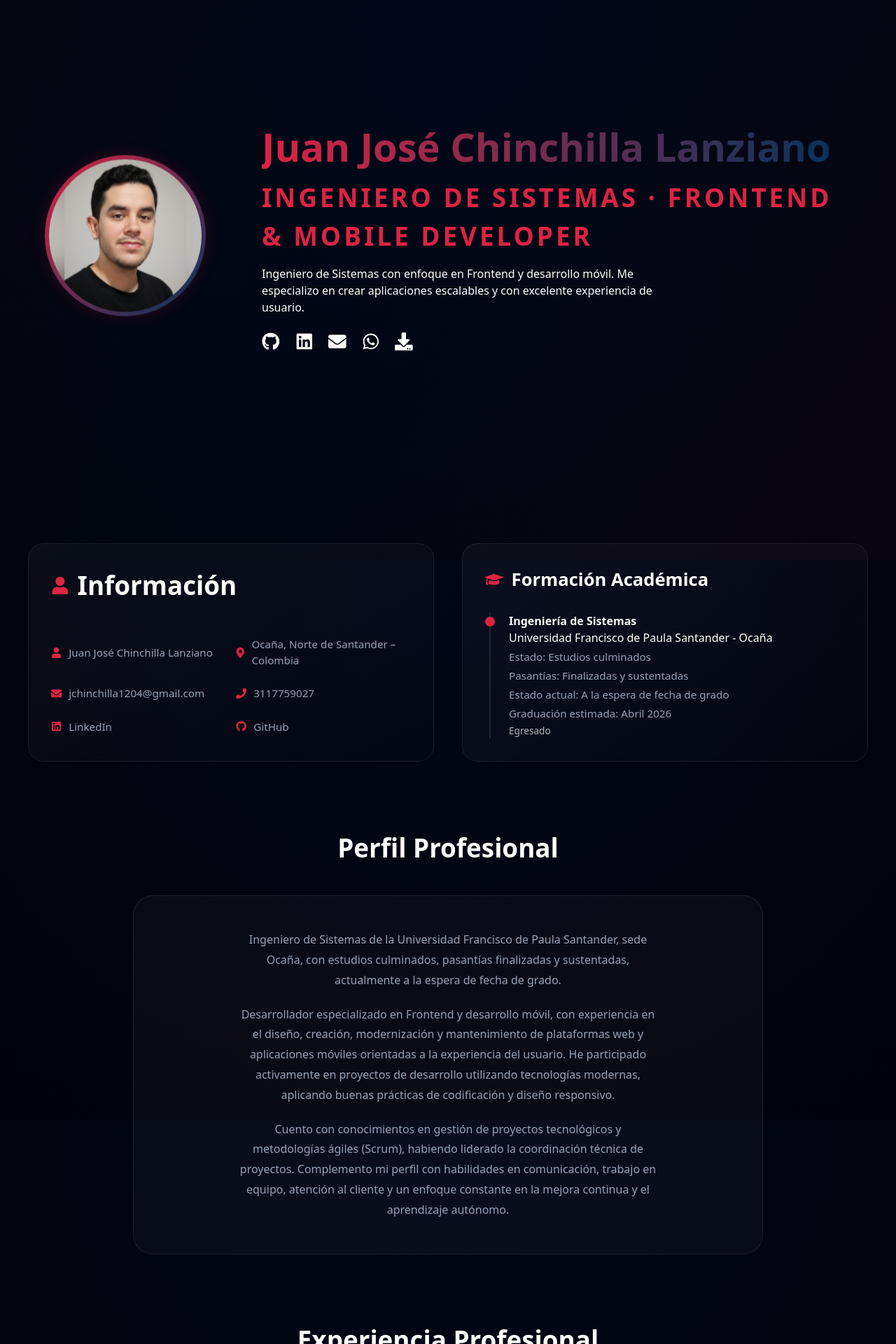
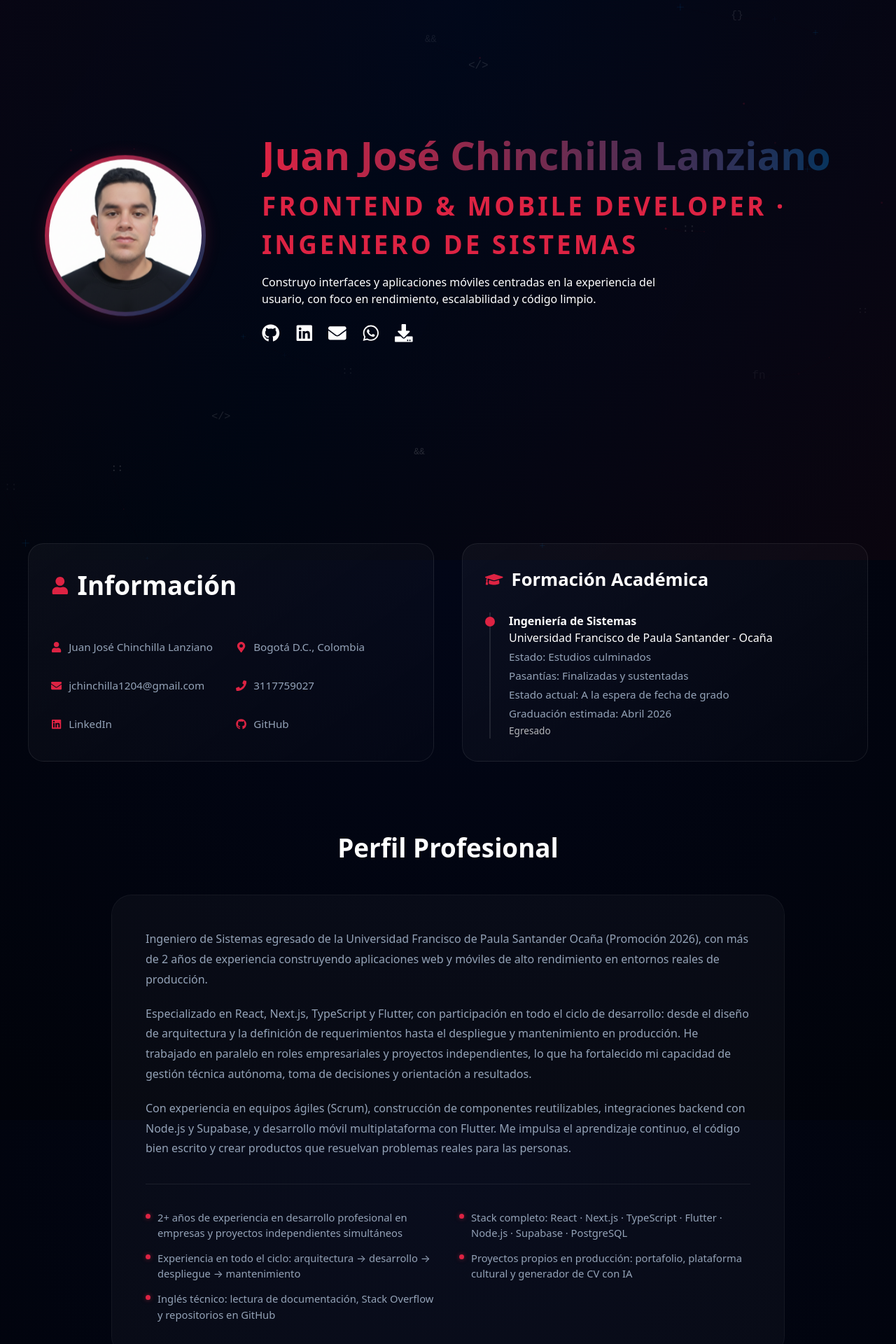
Before and after one commit to jjchinchillal/portafolio-ts, a React (Vite) app: page / in a window 1280 px wide. Shown: the top 1920 px of the page at 70% size. Built offline with nearby package versions, Linux system fonts and the light colour scheme.

Commit message:
Ajustes y Actualizaciones generales

```diff
--- a/src/App.tsx
+++ b/src/App.tsx
@@ -10,10 +10,12 @@ import Stack from "./sections/stack/stack";
 import Projects from "./sections/projects/projects";
 import Certifications from "./sections/certifications/certifications";
 import Contact from "./sections/contact/contact";
+import TextechBackground from "./components/ui/TechBackground";
 
 export default function App() {
   return (
     <div className="min-h-screen">
+      <TextechBackground />
 
       <main className="main-layout">
 
--- /dev/null
+++ b/src/components/ui/TechBackground.tsx
@@ -0,0 +1,146 @@
+import { useEffect, useRef } from "react";
+
+interface Particle {
+  x: number;
+  y: number;
+  vx: number;
+  vy: number;
+  size: number;
+  opacity: number;
+  type: "dot" | "cross" | "bracket";
+  char?: string;
+}
+
+const TECH_CHARS = ["</>", "{}", "[ ]", "=>", "&&", "||", "fn", "::"];
+const COLORS = [
+  "rgba(221, 35, 67,",
+  "rgba(0, 120, 200,",
+  "rgba(255,255,255,",
+];
+
+export default function TechBackground() {
+  const canvasRef = useRef<HTMLCanvasElement>(null);
+
+  useEffect(() => {
+    const canvas = canvasRef.current;
+    if (!canvas) return;
+    const ctx = canvas.getContext("2d");
+    if (!ctx) return;
+
+    let animId: number;
+    let particles: Particle[] = [];
+
+    /* ── tamaño ── */
+    const resize = () => {
+      canvas.width  = window.innerWidth;
+      canvas.height = window.innerHeight;
+    };
+    resize();
+    window.addEventListener("resize", resize);
+
+    /* ── crear partículas ── */
+    const COUNT = Math.min(38, Math.floor(window.innerWidth / 40));
+
+    for (let i = 0; i < COUNT; i++) {
+      const typeRoll = Math.random();
+      particles.push({
+        x:       Math.random() * window.innerWidth,
+        y:       Math.random() * window.innerHeight,
+        vx:      (Math.random() - 0.5) * 0.25,
+        vy:      (Math.random() - 0.5) * 0.25,
+        size:    Math.random() * 1.2 + 0.6,
+        opacity: Math.random() * 0.18 + 0.04,
+        type:    typeRoll < 0.5 ? "dot" : typeRoll < 0.75 ? "cross" : "bracket",
+        char:    TECH_CHARS[Math.floor(Math.random() * TECH_CHARS.length)],
+      });
+    }
+
+    /* ── líneas de conexión ── */
+    const MAX_DIST = 140;
+
+    const draw = () => {
+      ctx.clearRect(0, 0, canvas.width, canvas.height);
+
+      /* conexiones */
+      for (let i = 0; i < particles.length; i++) {
+        for (let j = i + 1; j < particles.length; j++) {
+          const dx = particles[i].x - particles[j].x;
+          const dy = particles[i].y - particles[j].y;
+          const dist = Math.sqrt(dx * dx + dy * dy);
+          if (dist < MAX_DIST) {
+            const alpha = (1 - dist / MAX_DIST) * 0.06;
+            ctx.beginPath();
+            ctx.strokeStyle = `rgba(221,35,67,${alpha})`;
+            ctx.lineWidth = 0.5;
+            ctx.moveTo(particles[i].x, particles[i].y);
+            ctx.lineTo(particles[j].x, particles[j].y);
+            ctx.stroke();
+          }
+        }
+      }
+
+      /* partículas */
+      particles.forEach((p) => {
+        const color = COLORS[Math.floor(Math.random() * 0.99 * COLORS.length)]; // estable por frame
+
+        if (p.type === "dot") {
+          ctx.beginPath();
+          ctx.arc(p.x, p.y, p.size, 0, Math.PI * 2);
+          ctx.fillStyle = `${COLORS[0]}${p.opacity})`;
+          ctx.fill();
+
+        } else if (p.type === "cross") {
+          /* pequeña cruz / plus */
+          const s = p.size * 3;
+          ctx.strokeStyle = `rgba(0,120,200,${p.opacity})`;
+          ctx.lineWidth = 0.8;
+          ctx.beginPath();
+          ctx.moveTo(p.x - s, p.y); ctx.lineTo(p.x + s, p.y);
+          ctx.moveTo(p.x, p.y - s); ctx.lineTo(p.x, p.y + s);
+          ctx.stroke();
+
+        } else {
+          /* texto tech */
+          ctx.font = `${Math.floor(p.size * 7 + 6)}px 'Courier New', monospace`;
+          ctx.fillStyle = `rgba(255,255,255,${p.opacity * 0.7})`;
+          ctx.fillText(p.char ?? "</>", p.x, p.y);
+        }
+
+        /* movimiento */
+        p.x += p.vx;
+        p.y += p.vy;
+
+        /* rebote en bordes */
+        if (p.x < 0 || p.x > canvas.width)  p.vx *= -1;
+        if (p.y < 0 || p.y > canvas.height) p.vy *= -1;
+      });
+
+      animId = requestAnimationFrame(draw);
+    };
+
+    /* ── prefers-reduced-motion ── */
+    const mq = window.matchMedia("(prefers-reduced-motion: reduce)");
+    if (!mq.matches) {
+      animId = requestAnimationFrame(draw);
+    }
+
+    return () => {
+      cancelAnimationFrame(animId);
+      window.removeEventListener("resize", resize);
+    };
+  }, []);
+
+  return (
+    <canvas
+      ref={canvasRef}
+      aria-hidden="true"
+      style={{
+        position: "fixed",
+        inset: 0,
+        zIndex: -1,
+        pointerEvents: "none",
+        opacity: 1,
+      }}
+    />
+  );
+}
--- a/src/data/experience.json
+++ b/src/data/experience.json
@@ -33,7 +33,7 @@
   {
     "company": "Proyecto Instituto Francés",
     "role": "Desarrollador de Software & Gestor de Proyecto",
-    "period": "Abril 2025 – Actualidad",
+    "period": "Abril 2025 – Mayo 2026 (En paralelo con empleo en Grupo Nagal)",
     "tasks": [
       "Desarrollo de plataforma web institucional para oferta de servicios de aprendizaje de idiomas.",
       "Implementación de interfaces modernas y responsivas enfocadas en UX.",
@@ -43,7 +43,7 @@
       "Coordinación del desarrollo inicial del aplicativo móvil (en construcción).",
       "Gestión del proyecto bajo metodologías ágiles con enfoque en escalabilidad."
     ],
-    "website": "https://www.institutofrances.org/",
+    "website": "https://test-institutofrances.vercel.app/inicio",
     "instagram": "https://www.instagram.com/institutofrances"
   }
 ]
--- a/src/data/personal.json
+++ b/src/data/personal.json
@@ -1,18 +1,23 @@
 {
   "name": "Juan José Chinchilla Lanziano",
-  "role": "Ingeniero de Sistemas · Frontend & Mobile Developer",
-  "tagline": "Ingeniero de Sistemas con enfoque en Frontend y desarrollo móvil. Me especializo en crear aplicaciones escalables y con excelente experiencia de usuario.",
+  "role": "Frontend & Mobile Developer · Ingeniero de Sistemas",
+  "tagline": "Construyo interfaces y aplicaciones móviles centradas en la experiencia del usuario, con foco en rendimiento, escalabilidad y código limpio.",
   "email": "jchinchilla1204@gmail.com",
   "phone": "3117759027",
-  "location": "Ocaña, Norte de Santander – Colombia",
+  "location": "Bogotá D.C., Colombia",
   "linkedin": "https://linkedin.com/in/juan-jose-chinchilla-lanziano-939328283",
   "github": "https://github.com/jjchinchillal",
   "whatsapp": "https://wa.me/573117759027",
   "title": "Perfil Profesional",
   "summary": [
-    "Ingeniero de Sistemas de la Universidad Francisco de Paula Santander, sede Ocaña, con estudios culminados, pasantías finalizadas y sustentadas, actualmente a la espera de fecha de grado.",
-    "Desarrollador especializado en Frontend y desarrollo móvil, con experiencia en el diseño, creación, modernización y mantenimiento de plataformas web y aplicaciones móviles orientadas a la experiencia del usuario. He participado activamente en proyectos de desarrollo utilizando tecnologías modernas, aplicando buenas prácticas de codificación y diseño responsivo.",
-    "Cuento con conocimientos en gestión de proyectos tecnológicos y metodologías ágiles (Scrum), habiendo liderado la coordinación técnica de proyectos. Complemento mi perfil con habilidades en comunicación, trabajo en equipo, atención al cliente y un enfoque constante en la mejora continua y el aprendizaje autónomo."
-  ]
-
+    "Ingeniero de Sistemas egresado de la Universidad Francisco de Paula Santander Ocaña (Promoción 2026), con más de 2 años de experiencia construyendo aplicaciones web y móviles de alto rendimiento en entornos reales de producción.",
+    "Especializado en React, Next.js, TypeScript y Flutter, con participación en todo el ciclo de desarrollo: desde el diseño de arquitectura y la definición de requerimientos hasta el despliegue y mantenimiento en producción. He trabajado en paralelo en roles empresariales y proyectos independientes, lo que ha fortalecido mi capacidad de gestión técnica autónoma, toma de decisiones y orientación a resultados.",
+    "Con experiencia en equipos ágiles (Scrum), construcción de componentes reutilizables, integraciones backend con Node.js y Supabase, y desarrollo móvil multiplataforma con Flutter. Me impulsa el aprendizaje continuo, el código bien escrito y crear productos que resuelvan problemas reales para las personas."
+  ],
+  "highlights": [
+    "2+ años de experiencia en desarrollo profesional en empresas y proyectos independientes simultáneos",
+    "Stack completo: React · Next.js · TypeScript · Flutter · Node.js · Supabase · PostgreSQL",
+    "Experiencia en todo el ciclo: arquitectura → desarrollo → despliegue → mantenimiento",
+    "Proyectos propios en producción: portafolio, plataforma cultural y generador de CV con IA",
+    "Inglés técnico: lectura de documentación, Stack Overflow y repositorios en GitHub"  ]
 }
--- a/src/sections/hero/hero.tsx
+++ b/src/sections/hero/hero.tsx
@@ -1,5 +1,5 @@
 import "./hero.css";
-import profileImg from "../../assets/images/Profile.webp";
+import profileImg from "../../assets/images/Perfil.png";
 import cvPdf from "../../assets/doc/CV-Juan-Jose-Chinchilla.pdf";
 
 import {
--- a/src/sections/profile/profile.css
+++ b/src/sections/profile/profile.css
@@ -9,7 +9,6 @@
 .profile-inner {
   max-width: 1200px;
   margin: 0 auto;
-
   display: flex;
   flex-direction: column;
   align-items: center;
@@ -22,51 +21,90 @@
 .profile-title {
   text-align: center;
   margin-bottom: 40px;
-
   font-size: clamp(1.8rem, 3vw, 2.3rem);
   font-weight: 700;
   color: var(--text-main);
 }
 
-/* =====================
-   BURBUJA
-===================== */
 
 .profile-bubble {
   width: 100%;
-  max-width: 900px;
+  max-width: 960px;
   padding: 48px;
   border-radius: 28px;
   background: var(--bg-card);
-  border: 1px solid var(--border-soft);
+  box-shadow: 0 0 0 1px var(--border-soft);
   backdrop-filter: blur(16px);
-
+  display: flex;
+  flex-direction: column;
+  gap: 0;
   transition: transform 0.3s ease, box-shadow 0.3s ease;
 }
 
 .profile-bubble:hover {
   transform: translateY(-6px);
-  box-shadow: 0 20px 50px rgba(0, 0, 0, 0.25);
+  box-shadow:
+    0 0 0 1px rgba(221, 35, 67, 0.3),
+    0 20px 50px rgba(0, 0, 0, 0.25);
 }
 
 /* =====================
-   CONTENIDO
+   CONTENIDO — párrafos
 ===================== */
 
 .profile-content {
   display: flex;
   flex-direction: column;
-  align-items: center;
-  text-align: center;
   gap: 20px;
 }
-
 
 .profile-text {
   color: var(--text-secondary);
   font-size: 1rem;
   line-height: 1.8;
-  text-align: center;
+  text-align: left;
+  max-width: 100%;
+}
+
+/* =====================
+   DIVIDER
+===================== */
+
+.profile-divider {
+  width: 100%;
+  height: 1px;
+  background: var(--border-soft);
+  margin: 36px 0;
+}
+
+/* =====================
+   HIGHLIGHTS
+===================== */
+
+.profile-highlights {
+  list-style: none;
+  display: grid;
+  grid-template-columns: repeat(2, 1fr);
+  gap: 14px 32px;
+}
+
+.profile-highlight-item {
+  display: flex;
+  align-items: flex-start;
+  gap: 10px;
+  color: var(--text-secondary);
+  font-size: 0.92rem;
+  line-height: 1.5;
+}
+
+.profile-highlight-dot {
+  flex-shrink: 0;
+  margin-top: 6px;
+  width: 7px;
+  height: 7px;
+  border-radius: 50%;
+  background: #DD2343;
+  box-shadow: 0 0 6px rgba(221, 35, 67, 0.5);
 }
 
 /* =====================
@@ -76,6 +114,11 @@
 @media (max-width: 768px) {
   .profile-bubble {
     padding: 32px;
+  }
+
+  /* 1 columna en tablet/móvil */
+  .profile-highlights {
+    grid-template-columns: 1fr;
   }
 }
 
@@ -87,4 +130,8 @@
   .profile-title {
     font-size: 1.6rem;
   }
+
+  .profile-divider {
+    margin: 28px 0;
+  }
 }
--- a/src/sections/profile/profile.tsx
+++ b/src/sections/profile/profile.tsx
@@ -8,13 +8,13 @@ export default function Profile() {
   return (
     <section ref={revealRef} className="profile section reveal">
       <div className="container-main">
-
-        {/* Wrapper que controla el ancho real */}
         <div className="profile-inner">
 
           <h2 className="profile-title">{profile.title}</h2>
 
           <div className="profile-bubble">
+
+            {/* Párrafos del summary */}
             <div className="profile-content">
               {profile.summary.map((paragraph, index) => (
                 <p key={index} className="profile-text">
@@ -22,8 +22,21 @@ export default function Profile() {
                 </p>
               ))}
             </div>
+
+            {/* Divider */}
+            <div className="profile-divider" />
+
+            {/* Highlights */}
+            <ul className="profile-highlights">
+              {profile.highlights.map((item, index) => (
+                <li key={index} className="profile-highlight-item">
+                  <span className="profile-highlight-dot" />
+                  {item}
+                </li>
+              ))}
+            </ul>
+
           </div>
-
         </div>
       </div>
     </section>
--- a/src/styles/animations.css
+++ b/src/styles/animations.css
@@ -30,6 +30,7 @@
 }
 
 
+
 @keyframes bgShift {
   0%   { background-position: 0% 50%; }
   50%  { background-position: 100% 50%; }
@@ -52,4 +53,8 @@
   .float-y {
     animation: none;
   }
+
+  canvas[aria-hidden="true"] {
+    display: none;
+  }
 }
--- a/src/styles/globals.css
+++ b/src/styles/globals.css
@@ -37,7 +37,6 @@ body {
     sans-serif;
   line-height: 1.5;
   -webkit-font-smoothing: antialiased;
-
   position: relative;
 }
 
@@ -45,7 +44,7 @@ body::before {
   content: "";
   position: fixed;
   inset: 0;
-  z-index: -1;
+  z-index: -2;
   pointer-events: none;
 
   background: linear-gradient(
@@ -124,16 +123,13 @@ img {
 .card {
   background: var(--bg-card);
   border-radius: 20px;
-
   box-shadow:
-    0 0 0 1px var(--border-soft),  /* borde base */
-    inset 0 1px 0 rgba(255, 255, 255, 0.04); /* brillo interior sutil */
-
+    0 0 0 1px var(--border-soft),
+    inset 0 1px 0 rgba(255, 255, 255, 0.04);
   transition: transform 0.3s ease, box-shadow 0.3s ease;
 }
 
 .card:hover {
-
   box-shadow:
     0 0 0 1px rgba(221, 35, 67, 0.4),
     0 8px 32px rgba(221, 35, 67, 0.12),
```
Also changed, not shown: src/assets/images/Perfil.png (added), src/assets/images/Profile.webp (deleted).
